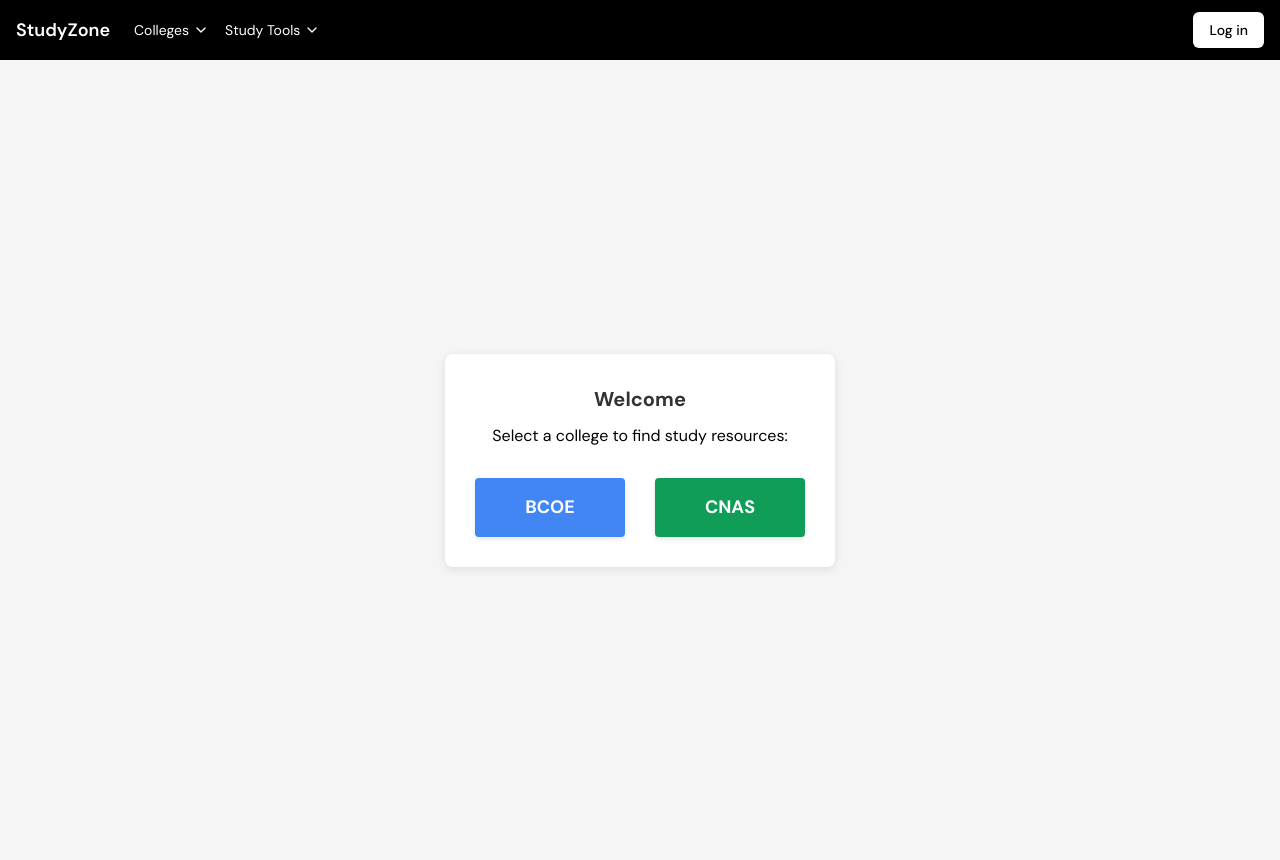
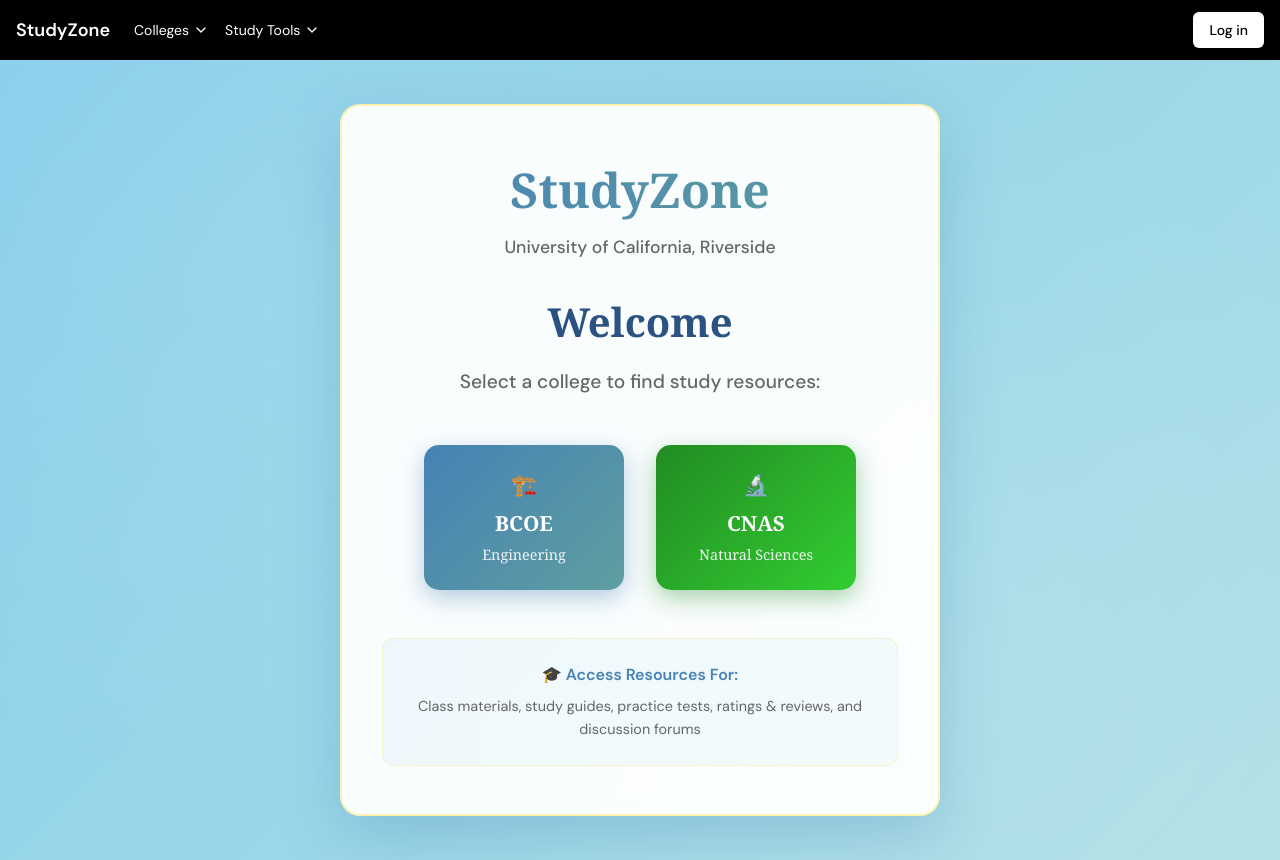
Before and after one commit to saachiraju/StudyZone-CS180, a Next.js app: page /nav in a window 1280 px wide. Built offline with nearby package versions, Linux system fonts and the light colour scheme; no server answers.

Commit message:
Nav UI updates

```diff
--- a/app/bcoe/ratings/page.tsx
+++ b/app/bcoe/ratings/page.tsx
@@ -69,14 +69,18 @@
   const containsInappropriateContent = (text: string): boolean => {
     const inappropriateWords = [
       'bad word', // Demo case
-      'damn', 'hell', 'crap', 'stupid', 'idiot', 'dumb', 'suck', 'sucks',
-      'hate', 'awful', 'terrible', 'worst', 'garbage', 'trash', 'shit',
-      'fuck', 'bitch', 'ass', 'asshole', 'bastard', 'piss', 'penis',
-      'vagina', 'sex', 'sexy', 'porn', 'nude', 'naked'
+      'fuck', 'fucking', 'shit', 'damn', 'bitch', 'ass', 'asshole',
+      'bastard', 'piss', 'crap', 'penis', 'vagina', 'sex', 'sexy',
+      'porn', 'nude', 'naked', 'slut', 'whore', 'retard', 'retarded',
+      'gay', 'faggot', 'nigger', 'nigga', 'chink', 'spic'
     ];
 
     const lowerText = text.toLowerCase();
-    return inappropriateWords.some(word => lowerText.includes(word));
+    // Use word boundaries to match whole words only
+    return inappropriateWords.some(word => {
+      const regex = new RegExp(`\\b${word.replace(/[.*+?^${}()|[\]\\]/g, '\\$&')}\\b`, 'i');
+      return regex.test(lowerText);
+    });
   };
 
   // Calculate average rating for a class
--- a/app/cnas/ratings/page.tsx
+++ b/app/cnas/ratings/page.tsx
@@ -67,14 +67,18 @@
   const containsInappropriateContent = (text: string): boolean => {
     const inappropriateWords = [
       'bad word', // Demo case
-      'damn', 'hell', 'crap', 'stupid', 'idiot', 'dumb', 'suck', 'sucks',
-      'hate', 'awful', 'terrible', 'worst', 'garbage', 'trash', 'shit',
-      'fuck', 'bitch', 'ass', 'asshole', 'bastard', 'piss', 'penis',
-      'vagina', 'sex', 'sexy', 'porn', 'nude', 'naked'
+      'fuck', 'fucking', 'shit', 'damn', 'bitch', 'ass', 'asshole',
+      'bastard', 'piss', 'crap', 'penis', 'vagina', 'sex', 'sexy',
+      'porn', 'nude', 'naked', 'slut', 'whore', 'retard', 'retarded',
+      'gay', 'faggot', 'nigger', 'nigga', 'chink', 'spic'
     ];
 
     const lowerText = text.toLowerCase();
-    return inappropriateWords.some(word => lowerText.includes(word));
+    // Use word boundaries to match whole words only
+    return inappropriateWords.some(word => {
+      const regex = new RegExp(`\\b${word.replace(/[.*+?^${}()|[\]\\]/g, '\\$&')}\\b`, 'i');
+      return regex.test(lowerText);
+    });
   };
 
   // Calculate average rating for a class
--- a/sections/nav.tsx
+++ b/sections/nav.tsx
@@ -5,6 +5,7 @@
 import { useAuth } from '@/dependencies/AuthContext';
 //import { useNavigate } from 'react-router-dom';
 import { useRouter } from 'next/navigation'
+
 function Nav() {
   // const { currentUser } = useAuth();
   // const navigate = useNavigate();
@@ -19,21 +20,202 @@
   const router = useRouter()
 
   return (
-    <div className="nav-container">
-        <div className="nav-content">
-          <p className="welcome-message">Welcome</p>
-          <p>Select a college to find study resources:</p>
+    <div style={{
+      minHeight: "100vh",
+      background: "linear-gradient(135deg, #87ceeb 0%, #b0e0e6 100%)",
+      display: "flex",
+      alignItems: "center",
+      justifyContent: "center",
+      padding: "2rem",
+      position: "relative"
+    }}>
+      {/* Background Pattern */}
+      <div style={{
+        position: "absolute",
+        top: 0,
+        left: 0,
+        right: 0,
+        bottom: 0,
+        backgroundImage: "radial-gradient(circle at 25% 25%, rgba(255, 255, 255, 0.1) 0%, transparent 50%), radial-gradient(circle at 75% 75%, rgba(255, 255, 255, 0.1) 0%, transparent 50%)",
+        pointerEvents: "none"
+      }} />
 
-          <div className="button-container">
-          <button className="college-button bcoe-button" onClick={() => router.push('/bcoe')}>
-              BCOE
-            </button>
-            <button className="college-button cnas-button" onClick={() => router.push('/cnas')}>
-              CNAS
-            </button>
+      <div style={{
+        background: "rgba(255, 255, 255, 0.95)",
+        borderRadius: "20px",
+        padding: "3rem 2.5rem",
+        boxShadow: "0 20px 60px rgba(70, 130, 180, 0.3)",
+        border: "2px solid rgba(255, 215, 0, 0.3)",
+        backdropFilter: "blur(10px)",
+        textAlign: "center",
+        maxWidth: "600px",
+        width: "100%",
+        position: "relative",
+        zIndex: 1
+      }}>
+        {/* UC Riverside Logo/Branding */}
+        <div style={{
+          marginBottom: "2rem"
+        }}>
+          <div style={{
+            fontSize: "3rem",
+            fontWeight: "700",
+            background: "linear-gradient(135deg, #4682b4 0%, #5f9ea0 100%)",
+            WebkitBackgroundClip: "text",
+            WebkitTextFillColor: "transparent",
+            marginBottom: "0.5rem",
+            fontFamily: "'Georgia', serif"
+          }}>
+            StudyZone
+          </div>
+          <div style={{
+            fontSize: "1.1rem",
+            color: "#666",
+            fontWeight: "500"
+          }}>
+            University of California, Riverside
           </div>
         </div>
 
+        <h1 style={{
+          fontSize: "2.5rem",
+          fontWeight: "700",
+          color: "#2c5282",
+          marginBottom: "1rem",
+          fontFamily: "'Georgia', serif"
+        }}>
+          Welcome
+        </h1>
+
+        <p style={{
+          fontSize: "1.2rem",
+          color: "#666",
+          marginBottom: "3rem",
+          fontWeight: "500"
+        }}>
+          Select a college to find study resources:
+        </p>
+
+        <div style={{
+          display: "flex",
+          gap: "2rem",
+          justifyContent: "center",
+          flexWrap: "wrap"
+        }}>
+          {/* BCOE Button */}
+          <button
+            onClick={() => router.push('/bcoe')}
+            style={{
+              background: "linear-gradient(135deg, #4682b4 0%, #5f9ea0 100%)",
+              color: "white",
+              border: "none",
+              borderRadius: "15px",
+              padding: "1.5rem 2.5rem",
+              fontSize: "1.3rem",
+              fontWeight: "700",
+              cursor: "pointer",
+              minWidth: "200px",
+              boxShadow: "0 8px 25px rgba(70, 130, 180, 0.4)",
+              transition: "all 0.3s ease",
+              fontFamily: "'Georgia', serif",
+              position: "relative",
+              overflow: "hidden"
+            }}
+            onMouseEnter={(e) => {
+              e.currentTarget.style.background = "linear-gradient(135deg, #ffd700 0%, #ffed4e 100%)";
+              e.currentTarget.style.color = "#2c5282";
+              e.currentTarget.style.transform = "translateY(-5px)";
+              e.currentTarget.style.boxShadow = "0 15px 35px rgba(255, 215, 0, 0.4)";
+            }}
+            onMouseLeave={(e) => {
+              e.currentTarget.style.background = "linear-gradient(135deg, #4682b4 0%, #5f9ea0 100%)";
+              e.currentTarget.style.color = "white";
+              e.currentTarget.style.transform = "translateY(0)";
+              e.currentTarget.style.boxShadow = "0 8px 25px rgba(70, 130, 180, 0.4)";
+            }}
+          >
+            <div style={{ marginBottom: "0.5rem" }}>🏗️</div>
+            <div>BCOE</div>
+            <div style={{
+              fontSize: "0.9rem",
+              fontWeight: "500",
+              opacity: "0.9",
+              marginTop: "0.3rem"
+            }}>
+              Engineering
+            </div>
+          </button>
+
+          {/* CNAS Button */}
+          <button
+            onClick={() => router.push('/cnas')}
+            style={{
+              background: "linear-gradient(135deg, #228b22 0%, #32cd32 100%)",
+              color: "white",
+              border: "none",
+              borderRadius: "15px",
+              padding: "1.5rem 2.5rem",
+              fontSize: "1.3rem",
+              fontWeight: "700",
+              cursor: "pointer",
+              minWidth: "200px",
+              boxShadow: "0 8px 25px rgba(34, 139, 34, 0.4)",
+              transition: "all 0.3s ease",
+              fontFamily: "'Georgia', serif",
+              position: "relative",
+              overflow: "hidden"
+            }}
+            onMouseEnter={(e) => {
+              e.currentTarget.style.background = "linear-gradient(135deg, #ffd700 0%, #ffed4e 100%)";
+              e.currentTarget.style.color = "#2c5282";
+              e.currentTarget.style.transform = "translateY(-5px)";
+              e.currentTarget.style.boxShadow = "0 15px 35px rgba(255, 215, 0, 0.4)";
+            }}
+            onMouseLeave={(e) => {
+              e.currentTarget.style.background = "linear-gradient(135deg, #228b22 0%, #32cd32 100%)";
+              e.currentTarget.style.color = "white";
+              e.currentTarget.style.transform = "translateY(0)";
+              e.currentTarget.style.boxShadow = "0 8px 25px rgba(34, 139, 34, 0.4)";
+            }}
+          >
+            <div style={{ marginBottom: "0.5rem" }}>🔬</div>
+            <div>CNAS</div>
+            <div style={{
+              fontSize: "0.9rem",
+              fontWeight: "500",
+              opacity: "0.9",
+              marginTop: "0.3rem"
+            }}>
+              Natural Sciences
+            </div>
+          </button>
+        </div>
+
+        {/* Additional Info */}
+        <div style={{
+          marginTop: "3rem",
+          padding: "1.5rem",
+          background: "linear-gradient(135deg, rgba(135, 206, 235, 0.1) 0%, rgba(176, 224, 230, 0.1) 100%)",
+          borderRadius: "12px",
+          border: "1px solid rgba(255, 215, 0, 0.2)"
+        }}>
+          <div style={{
+            fontSize: "1rem",
+            color: "#4682b4",
+            fontWeight: "600",
+            marginBottom: "0.5rem"
+          }}>
+            🎓 Access Resources For:
+          </div>
+          <div style={{
+            fontSize: "0.9rem",
+            color: "#666",
+            lineHeight: "1.6"
+          }}>
+            Class materials, study guides, practice tests, ratings & reviews, and discussion forums
+          </div>
+        </div>
+      </div>
     </div>
   );
 }
```
